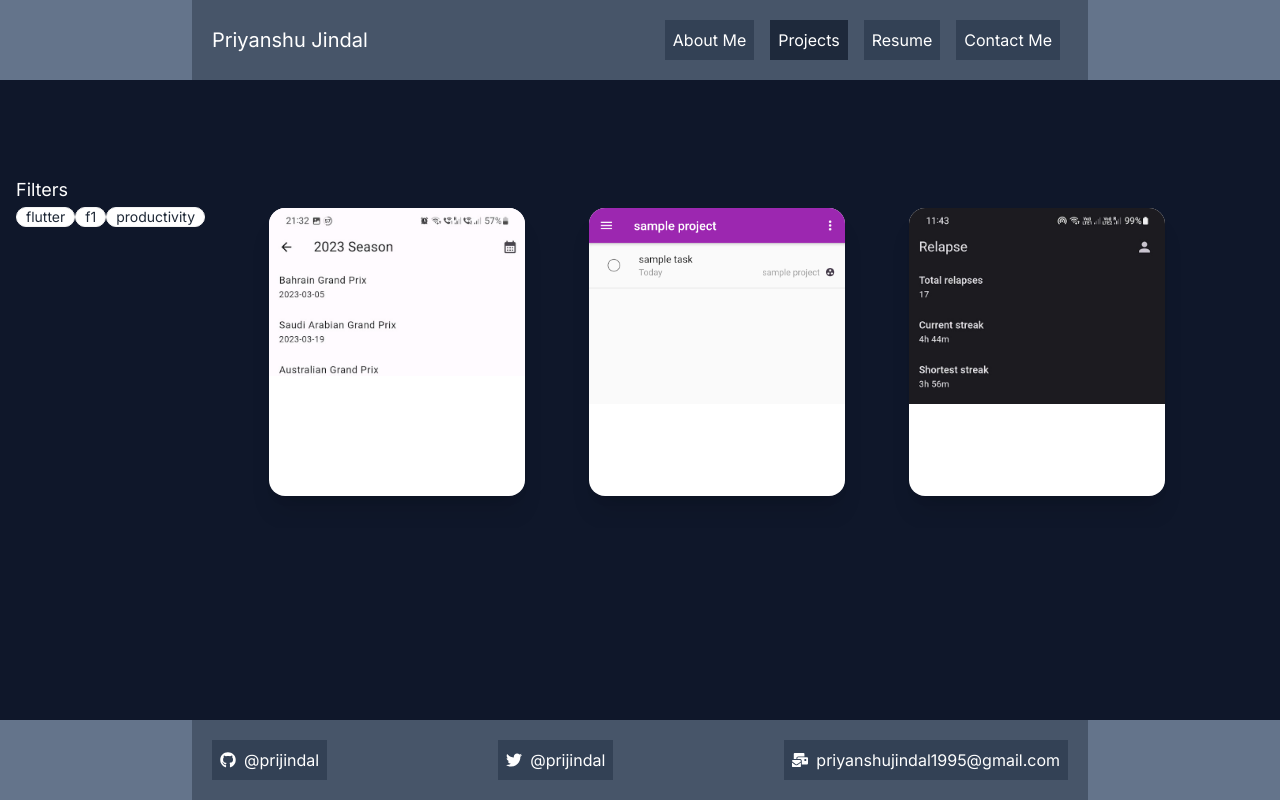
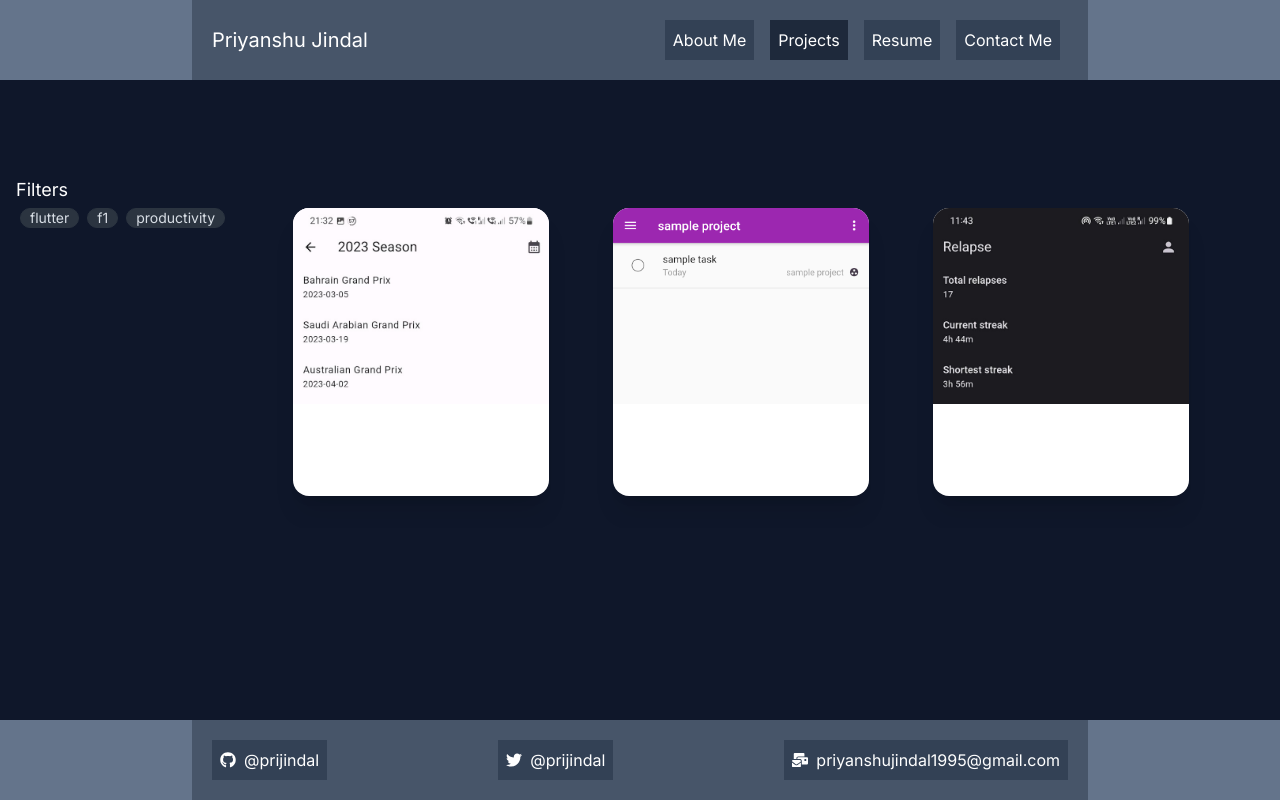
Before and after one commit to prijindal/prijindal.github.io, a Next.js app: page /projects in a window 1280 px wide. Built offline with nearby package versions, Linux system fonts and the light colour scheme.

Commit message:
Added tags support, seperated carousel

```diff
--- /dev/null
+++ b/components/carousel.tsx
@@ -0,0 +1,37 @@
+import Image from "next/image";
+
+export const Carousel = ({ images }: { images: string[] }) => {
+  return (
+    <div className="carousel my-4 max-h-96 w-96">
+      {images.map((image, i) => (
+        <div
+          key={image}
+          id={`slide-${i}`}
+          className="carousel-item relative w-full"
+        >
+          <Image
+            width={400}
+            height={400}
+            src={image}
+            alt={`Image ${i} for Carousel`}
+            className="w-full object-cover object-top"
+          />
+          <div className="absolute left-5 right-5 top-1/2 flex -translate-y-1/2 transform justify-between">
+            <a
+              href={`#slide-${i >= 1 ? i - 1 : images.length - 1}`}
+              className="btn btn-circle"
+            >
+              ❮
+            </a>
+            <a
+              href={`#slide-${i < images.length - 1 ? i + 1 : 0}`}
+              className="btn btn-circle"
+            >
+              ❯
+            </a>
+          </div>
+        </div>
+      ))}
+    </div>
+  );
+};
--- a/components/helpers/project.ts
+++ b/components/helpers/project.ts
@@ -15,7 +15,7 @@ export type Project = {
 export const projects: Project[] = [
   {
     id: "f1_results",
-    name: "F1 Results No Spoiler",
+    name: "F1 Results",
     description:
       "An app which allows users to follow along with previous seasons of f1 without looking at any spoilers",
     images: ["/projects/f1_results_1.jpg", "/projects/f1_results_2.jpg"],
--- a/components/projectmodal.tsx
+++ b/components/projectmodal.tsx
@@ -1,18 +1,20 @@
 "use client";
 import { capitalize } from "lodash";
-import Image from "next/image";
 import Link from "next/link";
-import { useRouter } from "next/navigation";
+import { useRouter, useSearchParams } from "next/navigation";
 import { useCallback, useEffect } from "react";
+import { Carousel } from "./carousel";
 import { ColorGradients } from "./colors";
 import { Project } from "./helpers/project";
 
 export function ProjectModal({ project }: { project: Project }) {
+  const searchParams = useSearchParams();
+
   const router = useRouter();
 
   const closeModal = useCallback(() => {
-    router.back();
-  }, [router]);
+    router.push(`/projects?${searchParams.toString()}`);
+  }, [router, searchParams]);
 
   useEffect(() => {
     let modalElement: HTMLDialogElement | null;
@@ -40,41 +42,7 @@ export function ProjectModal({ project }: { project: Project }) {
         <div className="text-xl">{project.name}</div>
         <div className="text-lg">{project.description}</div>
 
-        <div className="carousel my-4 max-h-96 w-96">
-          {project.images.map((image, i) => (
-            <div
-              key={image}
-              id={`slide-${project.id}-${i}`}
-              className="carousel-item relative w-full"
-            >
-              <Image
-                width={400}
-                height={400}
-                src={image}
-                alt={`Image ${i} for ${project.id}`}
-                className="w-full object-cover object-top"
-              />
-              <div className="absolute left-5 right-5 top-1/2 flex -translate-y-1/2 transform justify-between">
-                <a
-                  href={`#slide-${project.id}-${
-                    i >= 1 ? i - 1 : project.images.length - 1
-                  }`}
-                  className="btn btn-circle"
-                >
-                  ❮
-                </a>
-                <a
-                  href={`#slide-${project.id}-${
-                    i < project.images.length - 1 ? i + 1 : 0
-                  }`}
-                  className="btn btn-circle"
-                >
-                  ❯
-                </a>
-              </div>
-            </div>
-          ))}
-        </div>
+        <Carousel images={project.images} />
 
         <div className="flex flex-row justify-start">
           {(
--- a/components/projectslist.tsx
+++ b/components/projectslist.tsx
@@ -1,10 +1,47 @@
-import { uniq } from "lodash";
+"use client";
+import { intersection, isEmpty, uniq } from "lodash";
 import Image from "next/image";
 import Link from "next/link";
-import { projects } from "./helpers/project";
+import { useSearchParams } from "next/navigation";
+import { useCallback, useMemo } from "react";
+import { Project, projects } from "./helpers/project";
+
+const tags = uniq(projects.flatMap((a) => a.tags, []));
+
+const TAGS_SEARCH_PARAM = "tags";
 
 export function ProjectsList() {
-  const tags = uniq(projects.flatMap((a) => a.tags, []));
+  const searchParams = useSearchParams();
+
+  const existingActiveTagsStr = searchParams.get(TAGS_SEARCH_PARAM);
+
+  const existingTags = existingActiveTagsStr?.split(",") || [];
+
+  const activeTags = existingTags.filter((a) => !isEmpty(a));
+
+  const filteredProjects: Project[] = useMemo(() => {
+    if (activeTags.length === 0) {
+      return projects;
+    }
+    return projects.filter((project) => {
+      return intersection(project.tags, activeTags).length > 0;
+    });
+  }, [activeTags]);
+
+  const getTagLink = useCallback(
+    (tag: string) => {
+      const newTags =
+        activeTags.indexOf(tag) >= 0
+          ? activeTags.filter((a) => a != tag)
+          : [...activeTags, tag];
+
+      const params = new URLSearchParams(searchParams);
+      params.set(TAGS_SEARCH_PARAM, newTags.join(","));
+
+      return `/projects?${params.toString()}`;
+    },
+    [activeTags, searchParams],
+  );
 
   return (
     <div className="mx-auto flex max-w-7xl flex-row py-24">
@@ -12,18 +49,24 @@ export function ProjectsList() {
         <div className="text-lg">Filters</div>
         <div>
           {tags.map((tag) => (
-            <div key={tag} className="badge">
+            <Link
+              key={tag}
+              className={`badge m-1 ${
+                activeTags.indexOf(tag) >= 0 ? "badge-primary" : "badge-neutral"
+              }`}
+              href={getTagLink(tag)}
+            >
               {tag}
-            </div>
+            </Link>
           ))}
         </div>
       </div>
       <div className="flex max-h-[32rem] flex-row flex-wrap items-center justify-start overflow-y-auto px-4">
-        {projects.map((project) => (
+        {filteredProjects.map((project) => (
           <Link
             key={project.id}
             className="card bg-base-100 m-8 max-h-72 w-64 shadow-xl"
-            href={`/projects/${project.id}`}
+            href={`/projects/${project.id}?${searchParams.toString()}`}
           >
             <figure
               style={{ alignItems: "flex-start" }} // overriding .card figure styles
```
